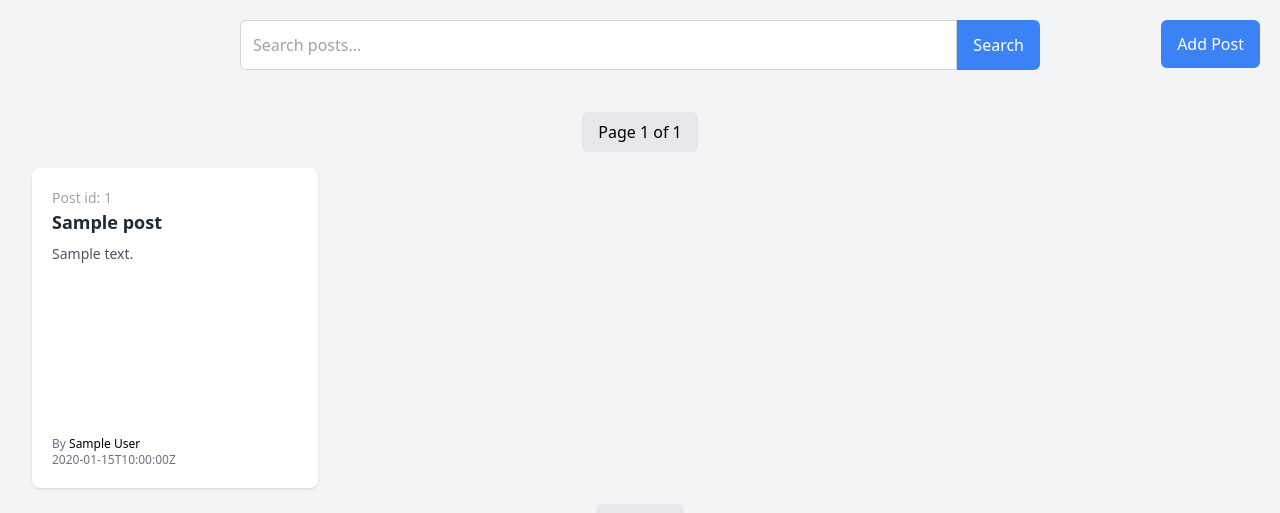
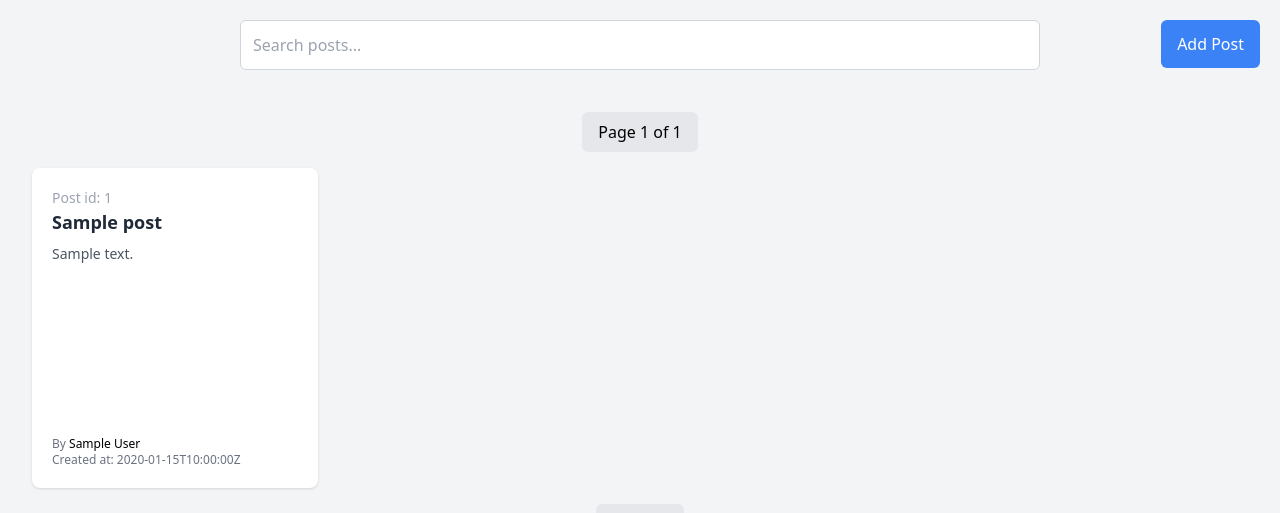
Before and after one commit to muhammadyusuf799/petproject, a Django app: page /forum/posts/ in a window 1280 px wide. Shown: the top 513 px of the page. Run offline with Django 5.2, Linux system fonts and the light colour scheme; tables that the repository leaves empty hold one stand-in row (values such as "Sample post"); some libraries are stand-ins or nearby versions.

Commit message:
Remove search button

```diff
--- a/forum/templates/index.html
+++ b/forum/templates/index.html
@@ -36,14 +36,8 @@
           id="searchInput"
           placeholder="Search posts..."
           value="{{ request.GET.search|default:'' }}"
-          class="w-full p-3 rounded-l-md border border-gray-300 focus:ring-2 focus:ring-blue-500 focus:outline-none"
+          class="w-full p-3 rounded-md border border-gray-300 focus:ring-2 focus:ring-blue-500 focus:outline-none"
         />
-        <button
-          type="submit"
-          class="px-4 py-3 bg-blue-500 text-white rounded-r-md hover:bg-blue-600"
-        >
-          Search
-        </button>
       </form>
     </div>
 
@@ -168,7 +162,7 @@
                   >{{ post.author_name }}</span
                 >
               </p>
-              <p>{{ post.created_at }}</p>
+              <p> Created at: {{ post.created_at }}</p>
             </div>
           </div>
         </a>
```
